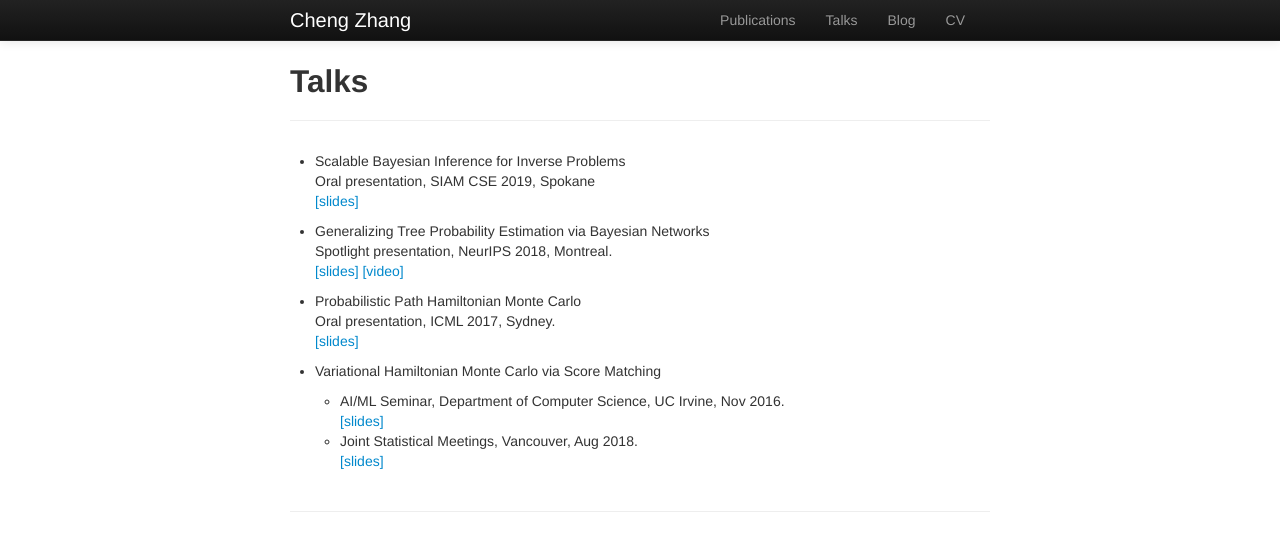
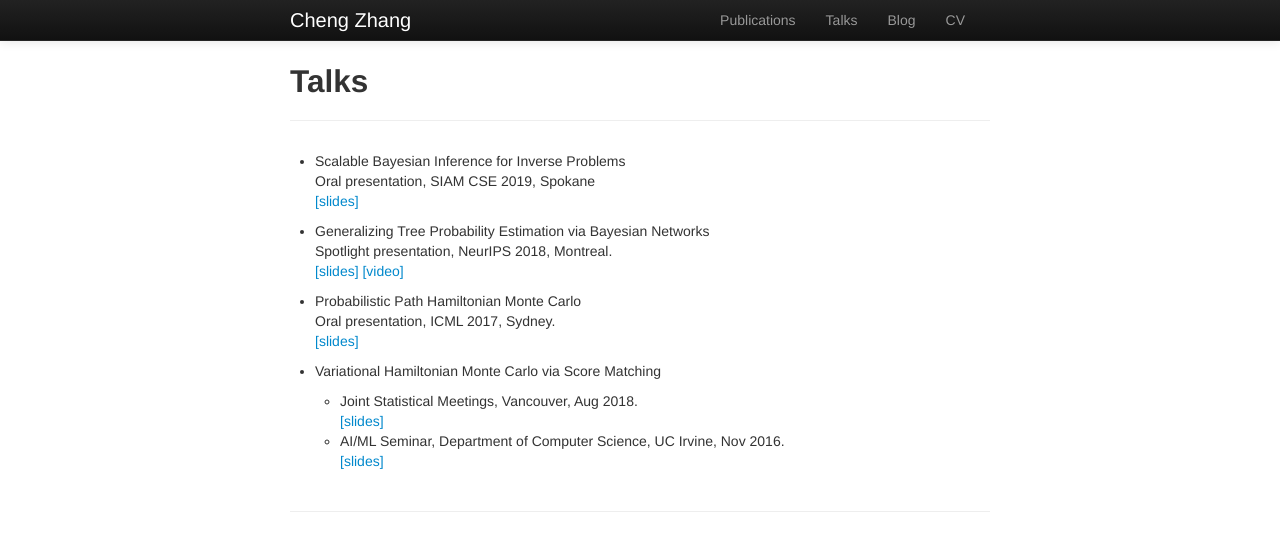
Before and after one commit to zcrabbit/zcrabbit.github.io, a Jekyll site: the page built from pages/talks.md, in a window 1280 px wide. Shown: the top 551 px of the page. Built offline with Jekyll 4.4.1, drawn with Linux system fonts in a browser that asks for light colours.

Commit message:
some tweaks

```diff
--- a/pages/talks.md
+++ b/pages/talks.md
@@ -16,7 +16,7 @@ Oral presentation, ICML 2017, Sydney.
 [[slides]]({{site.baseurl}}/static/slides/pphmc_slides.pdf)
 
 - Variational Hamiltonian Monte Carlo via Score Matching
+  - Joint Statistical Meetings, Vancouver, Aug 2018.
+    [[slides]]({{site.baseurl}}/static/slides/vhmc.pdf)
   - AI/ML Seminar, Department of Computer Science, UC Irvine, Nov 2016.
     [[slides]]({{site.baseurl}}/static/slides/variational-hmc.pdf)
-  - Joint Statistical Meetings, Vancouver, Aug 2018.
-    [[slides]]({{site.baseurl}}/static/slides/vhmc.pdf)
```
